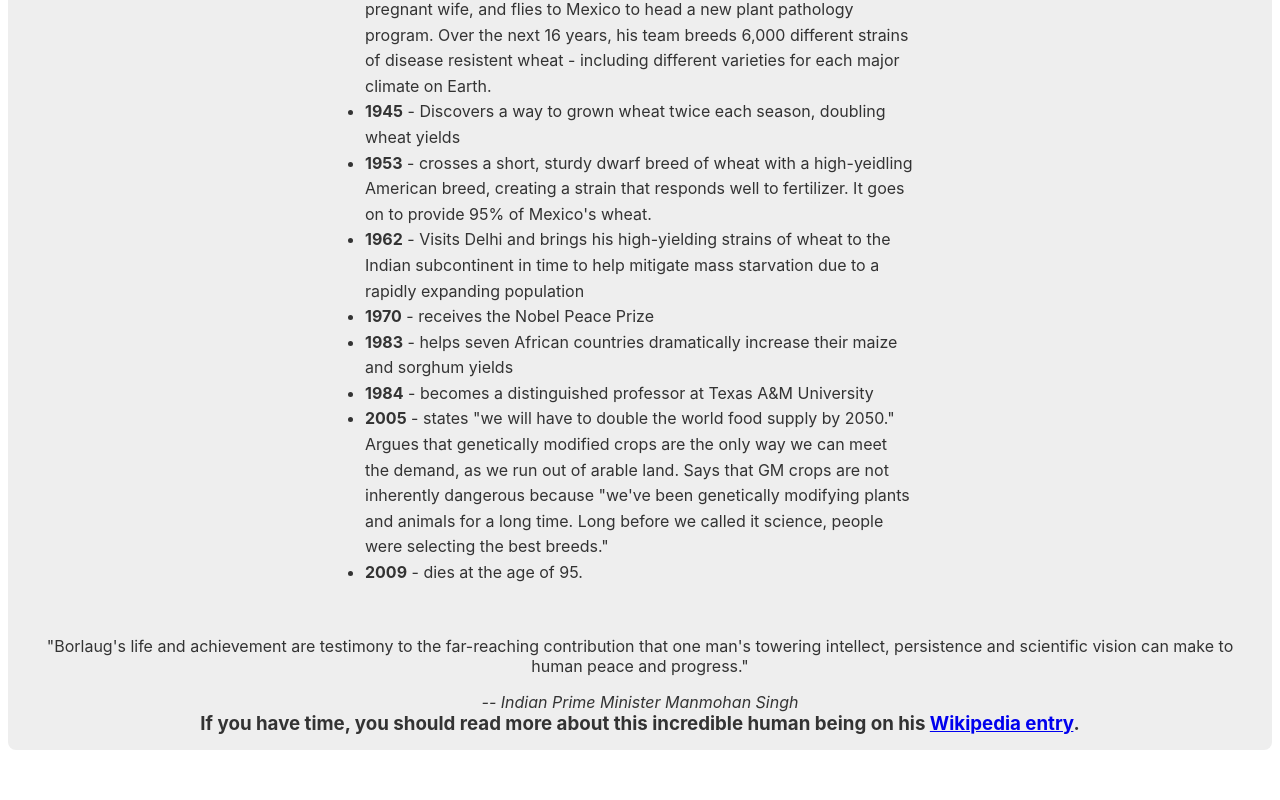
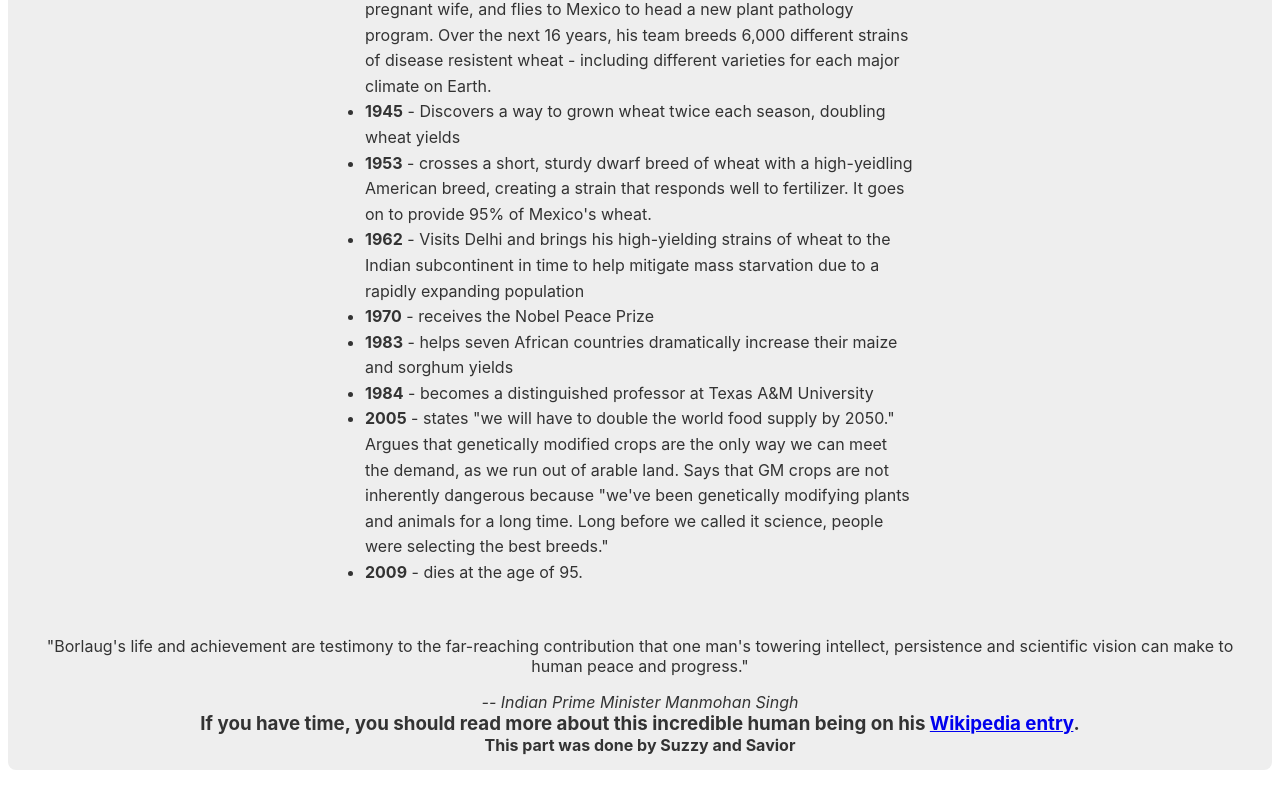
Before and after one commit to Saviour90/A-TributePage, a plain HTML site: page index.html in a window 1280 px wide. Shown: the part 980-1780 px from the top of the page. Drawn offline with Linux system fonts and the light colour scheme.

Commit message:
add suzzy and savior

```diff
--- a/index.html
+++ b/index.html
@@ -105,6 +105,7 @@
         being on his
         <a id="tribute-link" href="https://en.wikipedia.org/wiki/Norman_Borlaug" target="_blank">Wikipedia entry</a>.
       </h3>
+      <h4>This part was done by Suzzy and Savior</h4>
     </section>
   </main>
 
```
